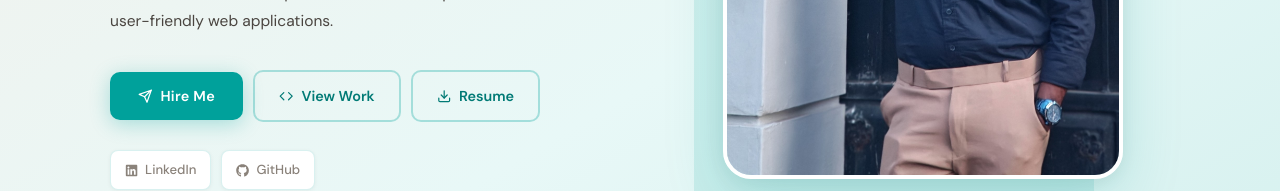
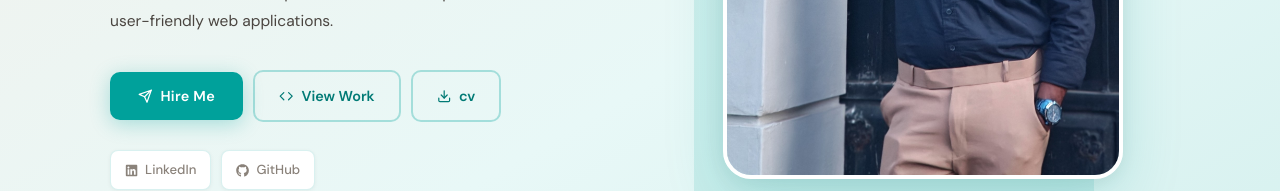
Before and after one commit to mussammilshathik21/portfolio, a React (Vite) app: page / in a window 1280 px wide. Shown: the part 466-657 px from the top of the page. Built offline with nearby package versions, Linux system fonts and the light colour scheme; a web font is replaced by a local one.

Commit message:
Update portfolio

```diff
--- a/src/components/Hero.jsx
+++ b/src/components/Hero.jsx
@@ -1,6 +1,6 @@
 import { FaGithub, FaLinkedin, FaInstagram } from 'react-icons/fa'
 import { FiSend, FiCode, FiDownload } from 'react-icons/fi'
-import resume from '../assets/resume.pdf'
+import cv from "../assets/cv.pdf"
 import profile from "../assets/profile.jpg";
 import './Hero.css'
 
@@ -32,7 +32,7 @@ export default function Hero() {
           <div className="hero-actions">
             <a href="#contact" className="btn-mint"><FiSend /> Hire Me</a>
             <a href="#project" className="btn-outline"><FiCode /> View Work</a>
-            <a href={resume} download className="btn-outline"><FiDownload /> Resume</a>
+            <a href={cv} download className="btn-outline"><FiDownload /> cv</a>
           </div>
 
           <div className="hero-socials">
```
Also changed, not shown: 2 other files (tests, documents, lock files or other folders).
